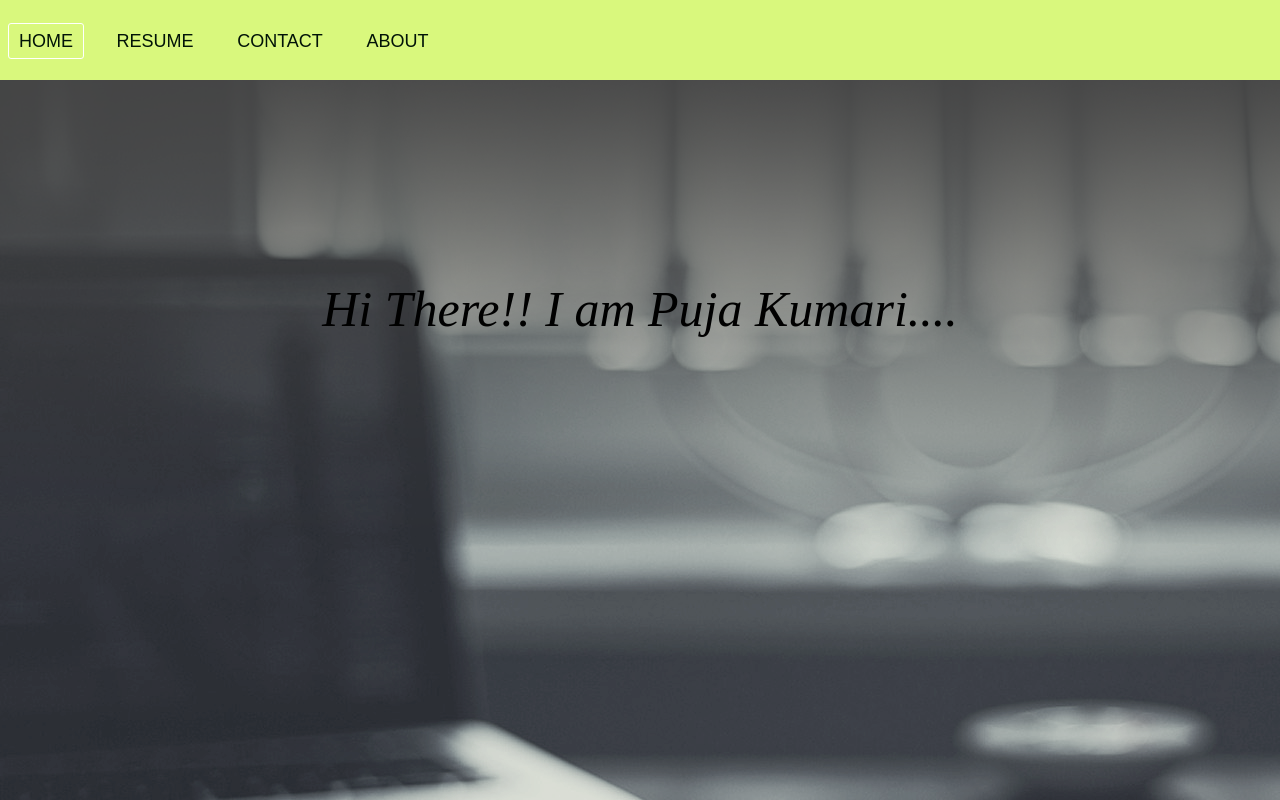
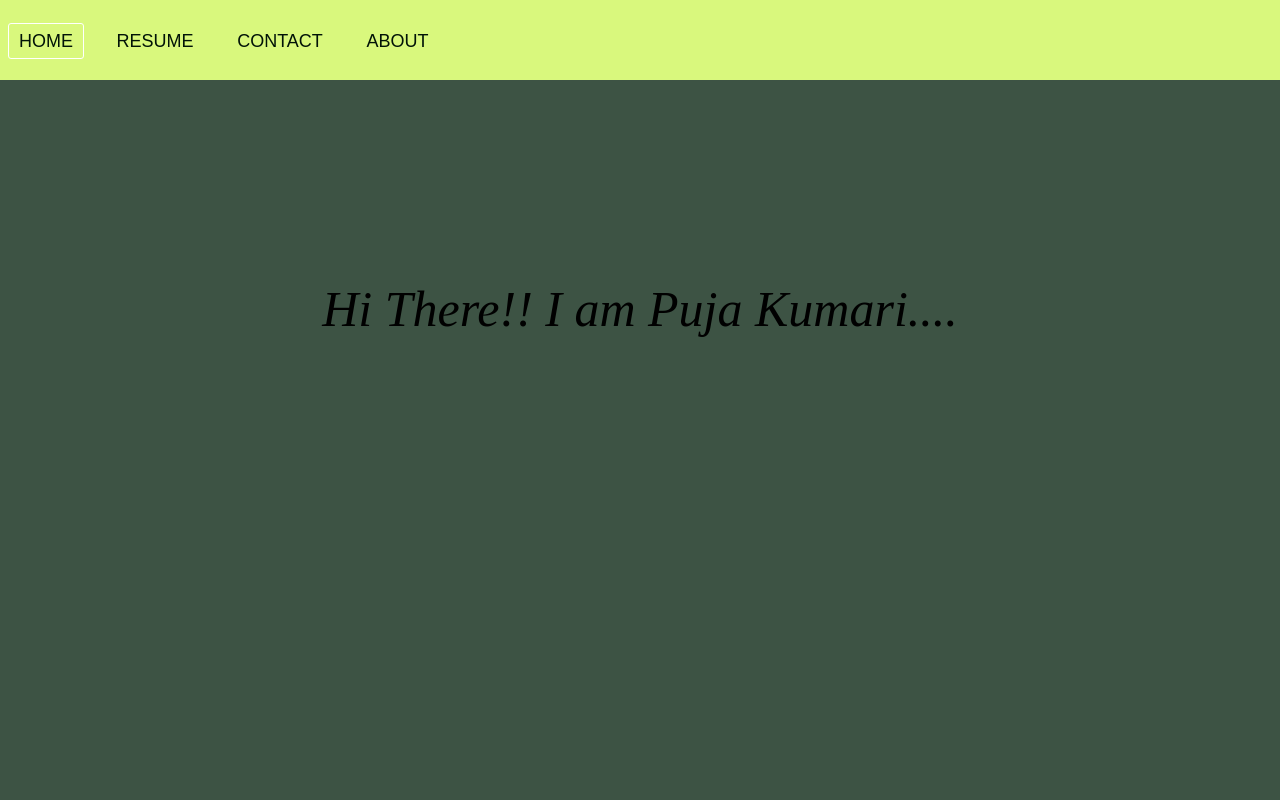
Before and after one commit to pujakri5438/puja, a plain HTML site: page index.html in a window 1280 px wide. Drawn offline with nearby package versions, Linux system fonts and the light colour scheme.

Commit message:
Update puja_new.css

```diff
--- a/css/puja_new.css
+++ b/css/puja_new.css
@@ -48,8 +48,8 @@ nav #icon{
     display: none;
 }
 body{
-/*     background-color:rgb(13, 243, 82); */
-    background-image: url("../img/bg.jpg");
+    background-color:rgb(61, 83, 68);
+/*     background-image: url("../img/bg.jpg");  */
     background-repeat: no-repeat;
     background-size: auto;
     background-position: 500ox;
```
